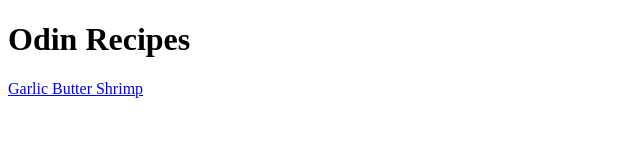
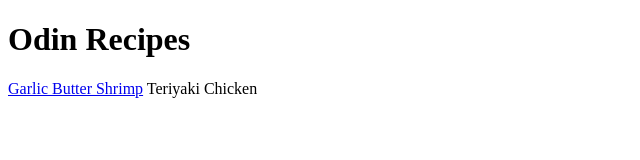
Before and after one commit to McKringles/odin-recipes, a plain HTML site: page index.html in a window 1280 px wide. Shown: the whole page, without its empty margins (0-640 px from the left). Drawn offline with Linux system fonts and the light colour scheme.

Commit message:
add link to teriyakichicken.html

```diff
--- a/index.html
+++ b/index.html
@@ -7,5 +7,6 @@
     <body>
         <h1>Odin Recipes</h1>
         <a href="./recipes/garlicbuttershrimp.html">Garlic Butter Shrimp</a>
+        <a hreh="./recipes/teriyakichicken.html">Teriyaki Chicken</a>
     </body>
 </html>
```
